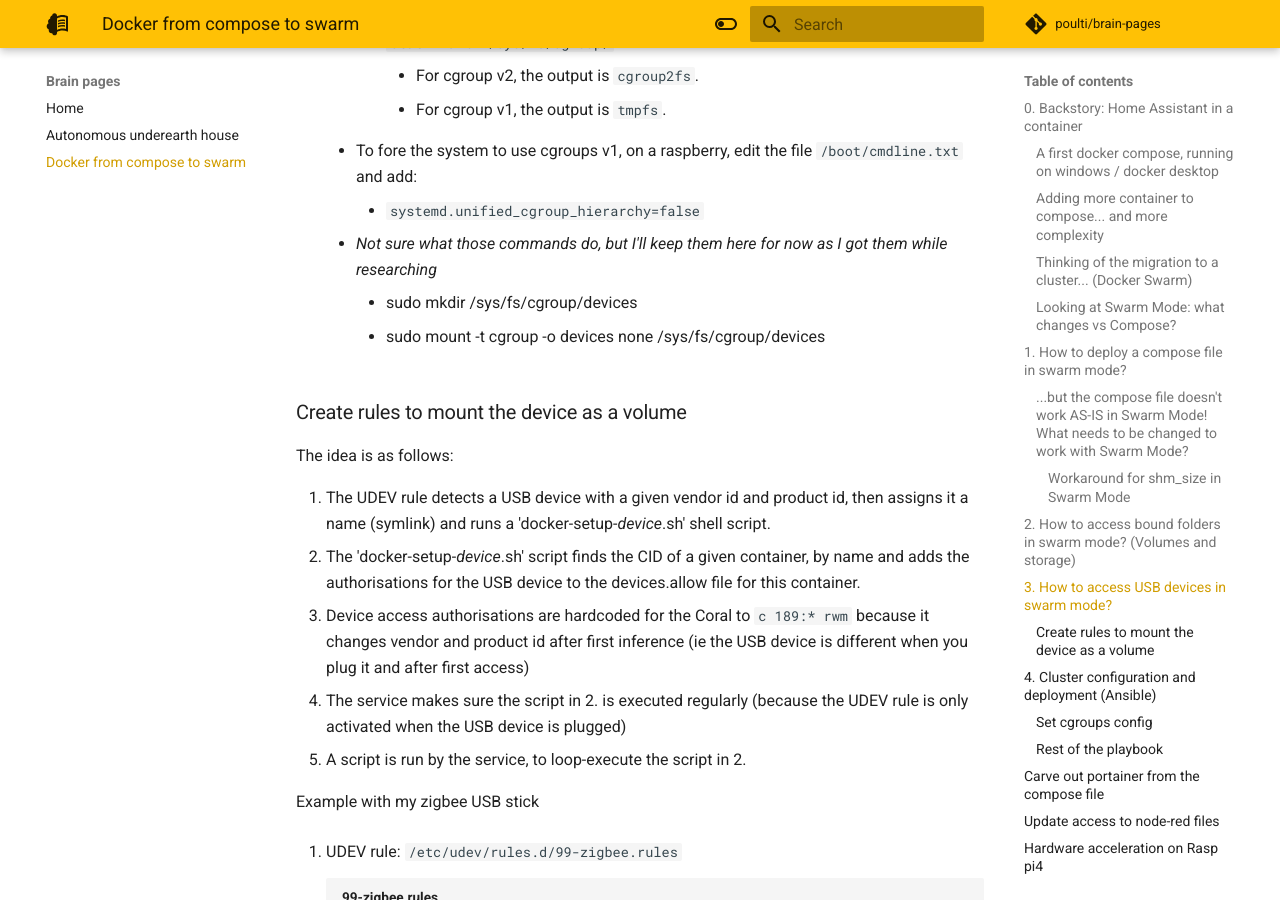
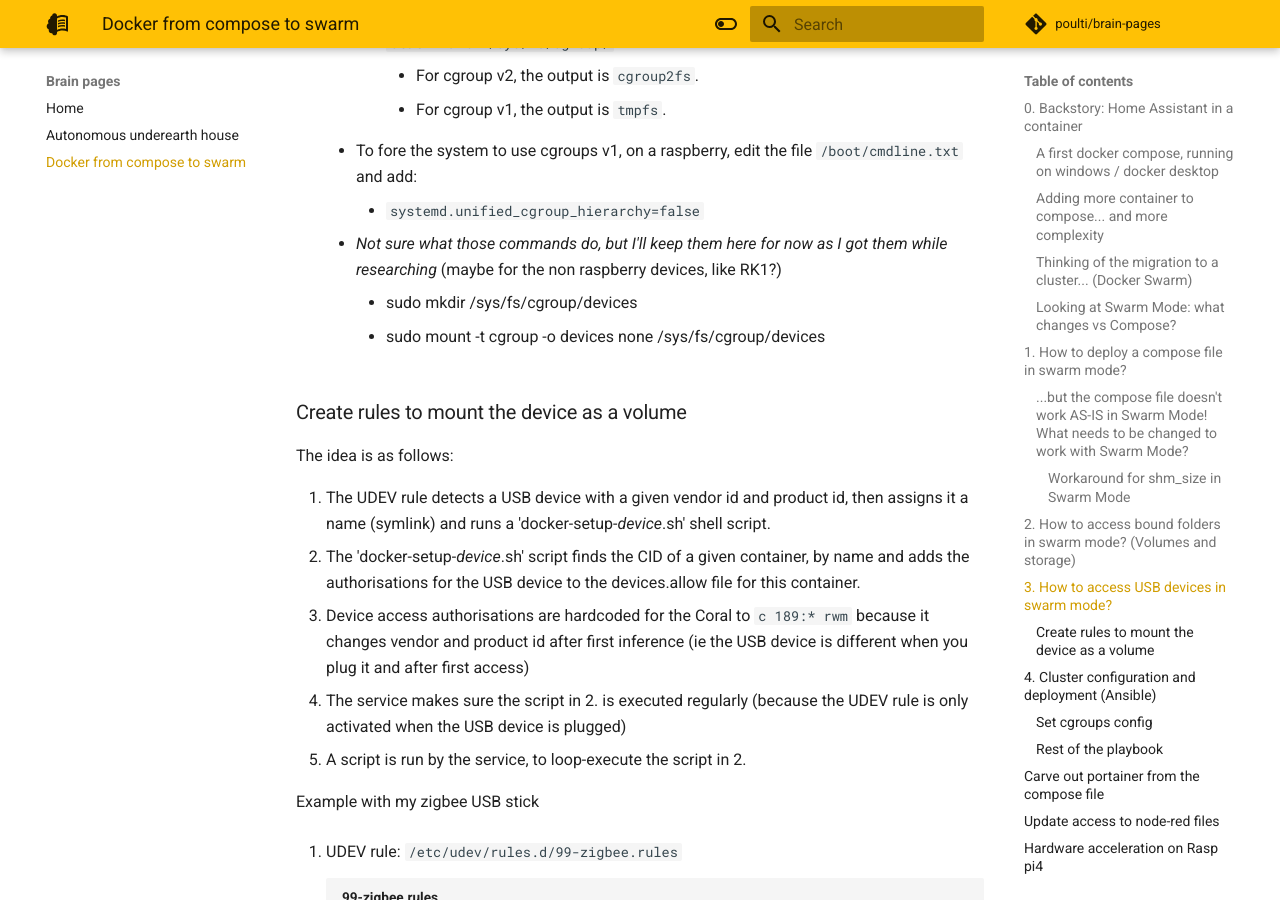
Before and after one commit to poulti/brain-pages, an MkDocs documentation site: the page built from docs/docker-from-compose-to-swarm.md, in a window 1280 px wide and 900 px high, scrolled down 10125 px. Built offline with MkDocs 1.6.1 and Material for MkDocs 9.7.7, drawn with Linux system fonts in a browser that asks for light colours; comment, search, counter and statistics services are not loaded.

Commit message:
Precise doudbts on cgroups related commands

```diff
--- a/docs/docker-from-compose-to-swarm.md
+++ b/docs/docker-from-compose-to-swarm.md
@@ -367,7 +367,7 @@
             - For cgroup v1, the output is ``tmpfs``.
     - To fore the system to use cgroups v1, on a raspberry, edit the file ``/boot/cmdline.txt`` and add:
         - ``systemd.unified_cgroup_hierarchy=false``
-    - *Not sure what those commands do, but I'll keep them here for now as I got them while researching*
+    - *Not sure what those commands do, but I'll keep them here for now as I got them while researching* (maybe for the non raspberry devices, like RK1?)
         - sudo mkdir /sys/fs/cgroup/devices
         - sudo mount -t cgroup -o devices none /sys/fs/cgroup/devices
 
```
